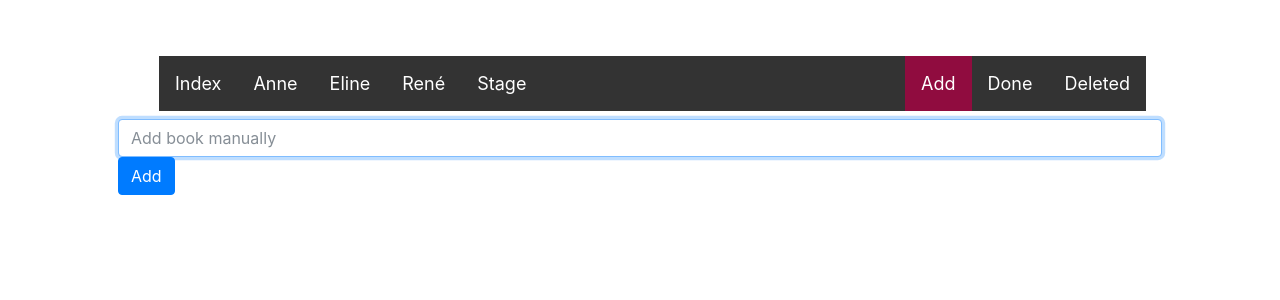
After one commit to annemarijn/bookstodo, a Flask app: page /add in a window 1280 px wide. The commit adds this page. Shown: the top 300 px of the page. Run offline with Flask 2, Linux system fonts and the light colour scheme; some libraries are stand-ins or nearby versions.

Commit message:
made add a separate page after all

```diff
--- a/application.py
+++ b/application.py
@@ -11,19 +11,22 @@ db = SQL("postgres://abuaoqsgbmmiin:ab4016489152edd9bb6b0cd82b0779ffd00e176affc1
 # db = SQL("sqlite:///books.db")
 
 # Main (index) page
-@app.route("/", methods=["GET", "POST"])
+@app.route("/")
 def index():
-    # add books manually
+    todobooks = db.execute("SELECT * FROM books WHERE STATUS = 'TODO' order by id DESC")
+    return render_template("index.html", todobooks=todobooks)
+
+# Add books manually
+@app.route("/add", methods=["GET", "POST"])
+def add():
     if request.method == "POST":
         bookinfo = request.form.get("bookinfo")
         db.execute("INSERT INTO books (BOOKINFO) VALUES (:bookinfo)", bookinfo=bookinfo)
 
         return redirect("/")
 
-    # just display the index page with the full to do list
     else:
-        todobooks = db.execute("SELECT * FROM books WHERE STATUS = 'TODO' order by id DESC")
-        return render_template("index.html", todobooks=todobooks)
+        return render_template("add.html")
 
 # Load the books (disabled in January)
 # @app.route("/loadbooks")
--- /dev/null
+++ b/templates/add.html
@@ -0,0 +1,31 @@
+{% extends "layout.html" %}
+
+{% block title %}
+    Add
+{% endblock %}
+
+{% block main %}
+<body>
+<div class="navbar">
+    <ul>
+      <li><a href="/">Index</a></li>
+      <li><a href="/Anne">Anne</a></li>
+      <li><a href="/Eline">Eline</a></li>
+      <li><a href="/Rene">René</a></li>
+      <li><a href="/Stage">Stage</a></li>
+      <li style="float:right"><a href="/deletedbooks">Deleted</a></li>
+      <li style="float:right"><a href="/donebooks">Done</a></li>
+      <li style="float:right"><a class="active" href="/add">Add</a></li>
+    </ul>
+</div>
+
+<div>
+    <form action="/add" method="post">
+        <div class="form-group">
+            <input autocomplete="off" autofocus class="form-control" name="bookinfo" placeholder="Add book manually" type="text"/>
+            <button class="btn btn-primary" type="submit">Add</button>
+</div>
+
+</body>
+
+{% endblock %}
--- a/templates/layout.html
+++ b/templates/layout.html
@@ -15,15 +15,6 @@
     background: #eee;
     font-size: 18px;
     transition: 0.2s;
-}
-
-/* Style of the add bar */
-.addbar {
-    overflow: hidden;
-    white-space: nowrap;
-    margin: 0;
-    padding: 12px 8px 12px 20px;
-    font-size: 18px;
 }
 
 /* Make sure the book titles don't overlap with the buttons on the right */
```
Also changed, not shown: templates/index.html (+1 -8 lines).
